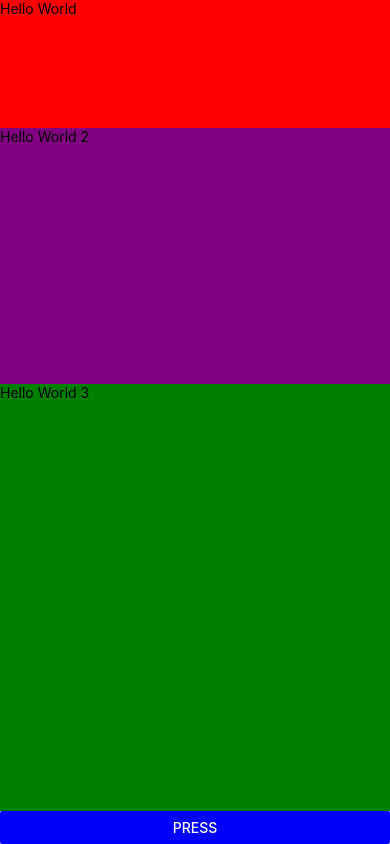
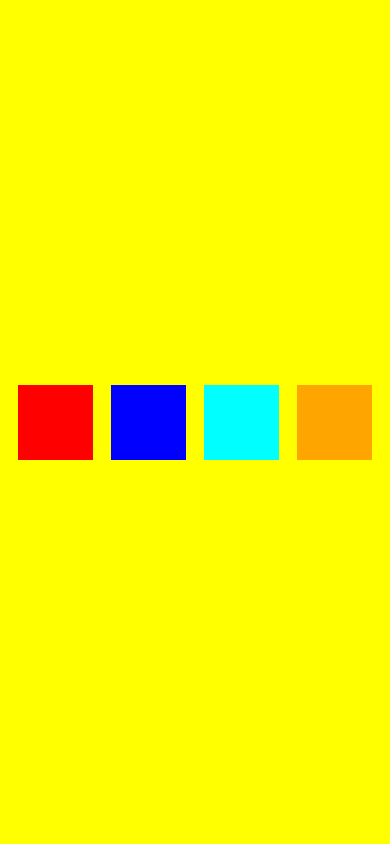
Before and after one commit to jmisrikhanov/react-native, a React Native app in the folder practice/myDraft/: screen / in a window 390 px wide. Built offline with nearby package versions, Linux system fonts and the light colour scheme.

Commit message:
updated flex stylings

```diff
--- a/practice/myDraft/App.js
+++ b/practice/myDraft/App.js
@@ -6,21 +6,16 @@ const App = () => {
 
   return (
     <SafeAreaView style={styles.container}>
-      <View style={styles.upper_view_container}>
-        <Text>Hello World</Text>
-      </View>
-      <View style={styles.center_view_container}>
-        <Text>Hello World 2</Text>
-      </View>
-      <View style={styles.bottom_view_container}>
-        <Text>Hello World 3</Text>
-      </View>
-      <Button
+      <View style={styles.box_1}></View>
+      <View style={styles.box_2}></View>
+      <View style={styles.box_3}></View>
+      <View style={styles.box_4}></View>
+      {/* <Button
         onPress={() => alertOutput('Jack')}
         title="press"
         disabled={false}
         color="blue"
-      />
+      /> */}
     </SafeAreaView>
   );
 };
@@ -28,19 +23,30 @@ const App = () => {
 const styles = StyleSheet.create({
   container: {
     flex: 1,
-    flexDirection: 'column',
+    flexDirection: 'row',
+    backgroundColor: 'yellow',
+    justifyContent: 'space-evenly' /*for x-direction in row*/,
+    alignItems: 'center' /*for y-direction in row*/,
   },
-  upper_view_container: {
-    flex: 3,
+  box_1: {
+    width: 75,
+    height: 75,
     backgroundColor: 'red',
   },
-  center_view_container: {
-    flex: 6,
-    backgroundColor: 'purple',
+  box_2: {
+    width: 75,
+    height: 75,
+    backgroundColor: 'blue',
   },
-  bottom_view_container: {
-    flex: 10,
-    backgroundColor: 'green',
+  box_3: {
+    width: 75,
+    height: 75,
+    backgroundColor: 'aqua',
+  },
+  box_4: {
+    width: 75,
+    height: 75,
+    backgroundColor: 'orange',
   },
 });
 
```
